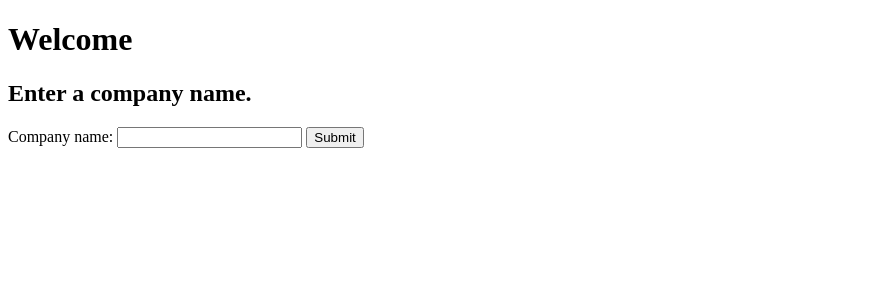
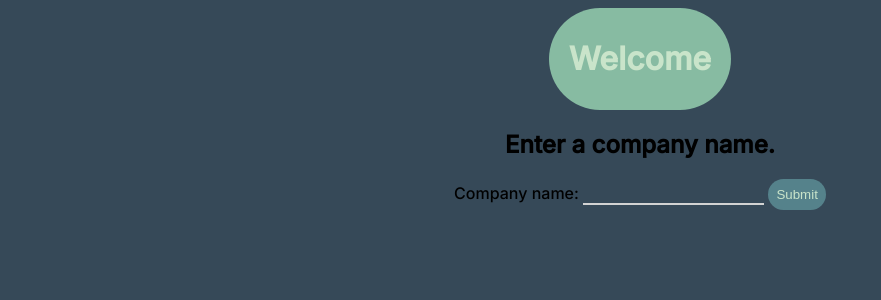
Before and after one commit to KayTi0304/financeHack, a Django app: page / in a window 1280 px wide. Shown: the top 300 px of the page, without its empty margins (0-881 px from the left). Run offline with Django 4.2, Linux system fonts and the light colour scheme.

Commit message:
design stuff

```diff
--- a/uploadPDF/example/forms.py
+++ b/uploadPDF/example/forms.py
@@ -1,4 +1,7 @@
+from tkinter.ttk import Style
 from django import forms
 
 class companyForm(forms.Form):
-    company_name = forms.CharField(label="Company name", max_length=100)
+    company_name = forms.CharField(label="Company name", max_length=100, widget=forms.TextInput(attrs={
+        'style': 'background: transparent; border: none; border-bottom: 2px solid lightgrey'
+    }))
--- a/uploadPDF/example/templates/administration/upload.html
+++ b/uploadPDF/example/templates/administration/upload.html
@@ -3,16 +3,48 @@
 
 <head>
     <meta charset="utf-8" />
-    <title>Upload</title>
+    <title>Welcome</title>
+    <link rel="preconnect" href="https://fonts.googleapis.com" />
+    <link rel="preconnect" href="https://fonts.gstatic.com" crossorigin />
+    <link href="https://fonts.googleapis.com/css2?family=Inter:wght@500&display=swap" rel="stylesheet" />
+    <style>
+        body {
+            font-family: "Inter", sans-serif;
+        }
+    </style>
 </head>
 
-<body>
-    <h1>Welcome</h1>
-    <h2>Enter a company name.</h2>
-    <form action="display/" method="POST" enctype="multipart/form-data">
-        {% csrf_token %} {{form}}
-        <input type="submit" value="Submit" />
-    </form>
+<body style="background-color: #364958">
+    <div style="align-items: center; text-align: center">
+        <div style="
+          border-radius: 5cm;
+          margin: auto;
+          align-items: center;
+          width: fit-content;
+          padding-left: 20px;
+          padding-right: 20px;
+          padding-top: 10px;
+          padding-bottom: 10px;
+          background-color: #87bba2;
+        ">
+            <h1 style="font-weight: 600; color: #c9e4ca">Welcome</h1>
+        </div>
+        <h2>Enter a company name.</h2>
+        <form action="display/" method="POST" enctype="multipart/form-data">
+            {% csrf_token %} {{form}}
+            <button class="btn btn-success" style="
+            background-color: #55828b;
+            border: none;
+            border-radius: 2rem;
+            padding: 0.5rem;
+            font-family: sans-serif;
+            font-weight: 400;
+            color: #c9e4ca;
+          " type="submit" value="Submit">
+          Submit
+        </button>
+        </form>
+    </div>
 </body>
 
 </html>
--- a/uploadPDF/example/views.py
+++ b/uploadPDF/example/views.py
@@ -3,6 +3,7 @@ from django.http import HttpResponse
 from urllib.parse import urlencode
 from django.urls import reverse
 from .forms import companyForm
+import json
 
 # Create your views here.
 def welcome(request):
@@ -17,7 +18,14 @@ def display_report(request):
         form = companyForm(request.POST)
         if form.is_valid():
             name = form.cleaned_data['company_name']
-            return render(request, 'administration/display.html', {'name': name})
+
+            sample = {
+                "name": name,
+                "GrossProfit": "60000",
+                "NetIncome": "40000"
+            }
+
+            return render(request, 'administration/display.html', {'sample': sample, 'name': name})
     else:
         form = companyForm()
         return render(request, 'administration/upload.html', {'form': form})
```
Also changed, not shown: uploadPDF/example/templates/administration/display.html (+50 -2 lines).
